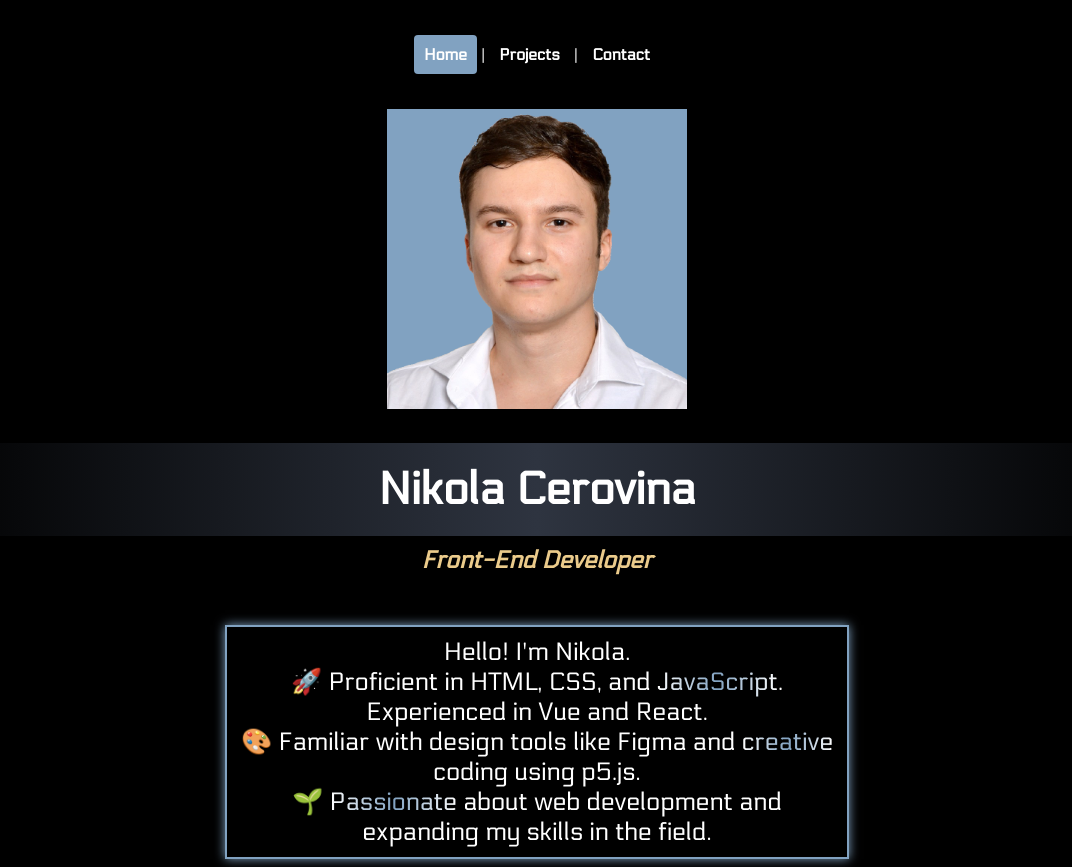
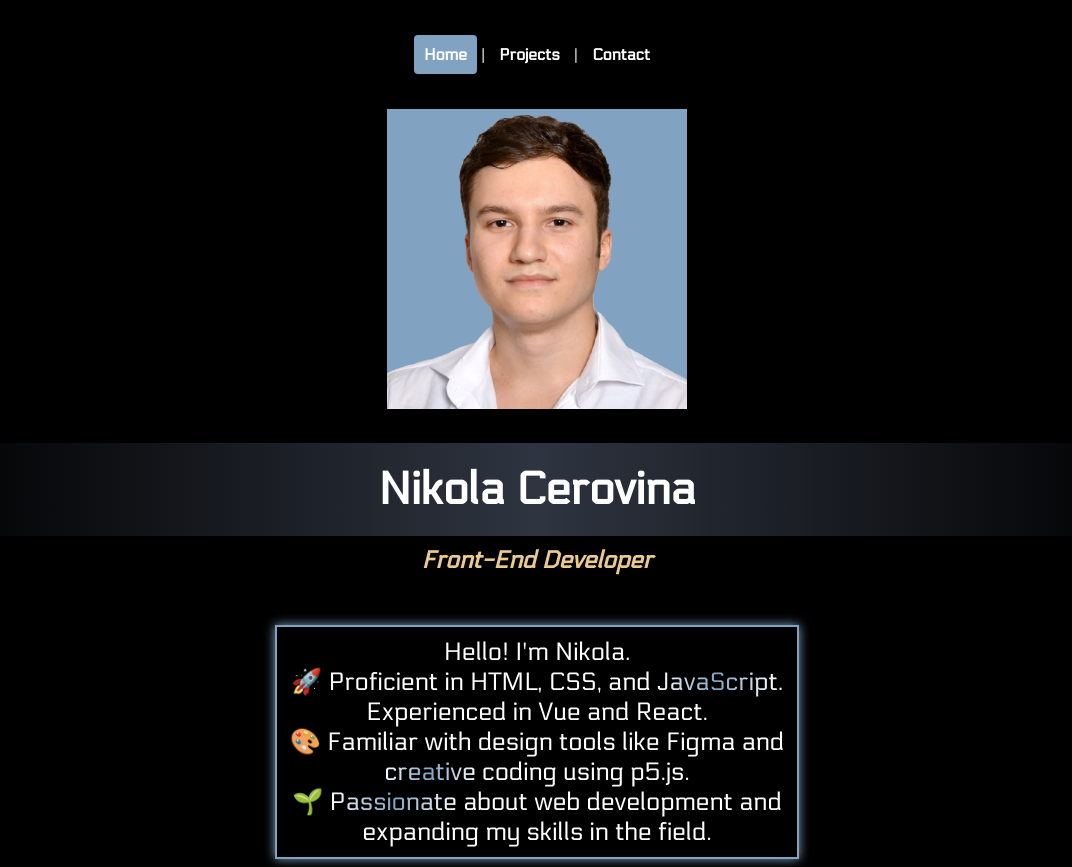
Before and after one commit to cerovina/Website-Vue-Router, a Vue app: page / in a window 1280 px wide. Shown: the whole page, without its empty margins (103-1175 px from the left). Built offline with nearby package versions, Linux system fonts and the light colour scheme.

Commit message:
Changed p width

```diff
--- a/src/assets/global.css
+++ b/src/assets/global.css
@@ -46,7 +46,7 @@ p {
 /* Media query for laptops and larger screens */
 @media (min-width: 768px) {
   p {
-    width: 600px; /* Set the width to 600px on laptops */
+    width: 500px; /* Set the width to 600px on laptops */
   }
 }
 
```
